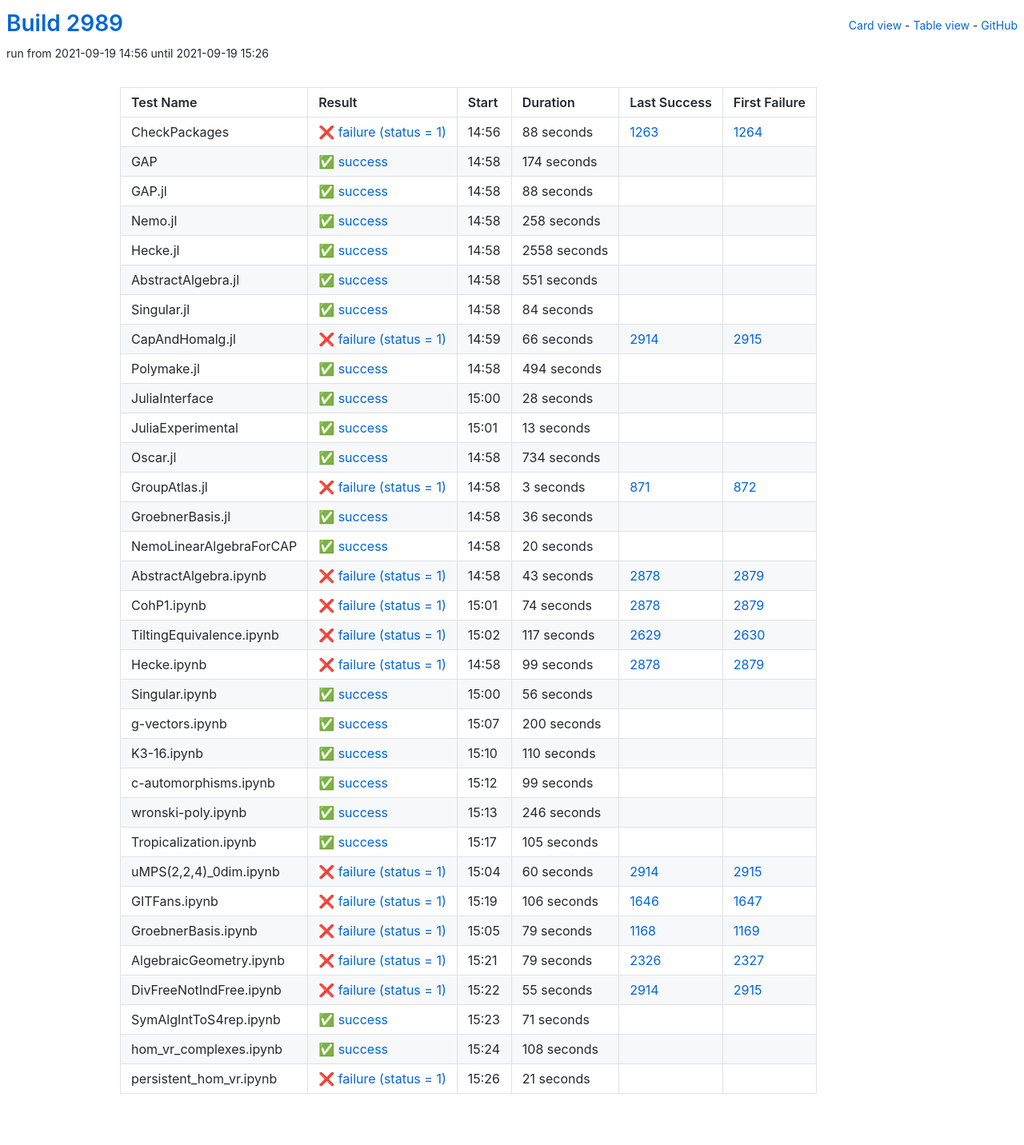
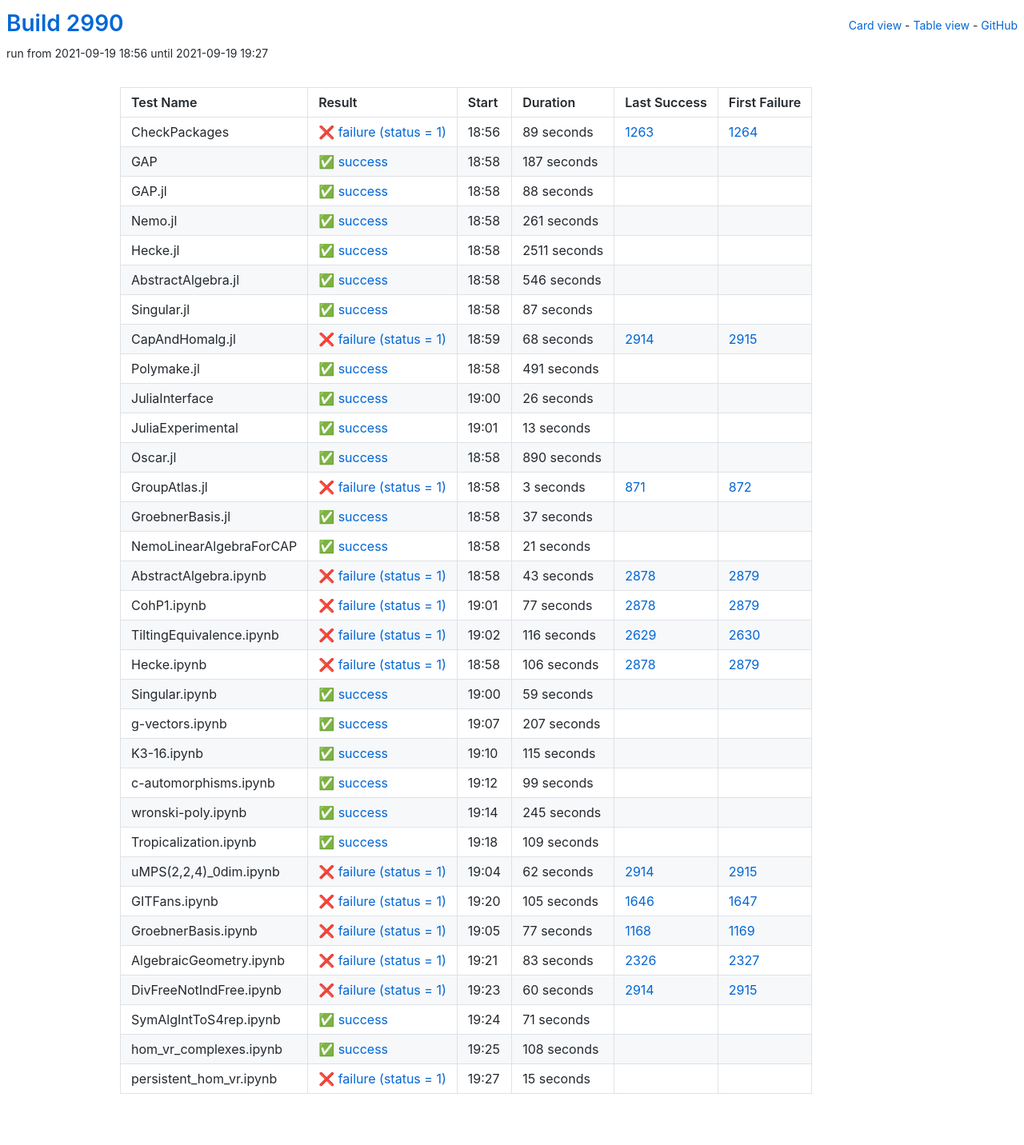
Before and after one commit to oscar-system/oscar-ci-status-stable, a Jekyll site: the page built from table.html, in a window 1280 px wide. Shown: the whole page at 80% size. Built offline with Jekyll 4.4.1, drawn with Linux system fonts in a browser that asks for light colours.

Commit message:
Build #2990

```diff
--- a/_data/ci.yml
+++ b/_data/ci.yml
@@ -1,6 +1,6 @@
 ---
-build: 2989
-build_url: https://oscarci.mathematik.uni-kl.de/job/oscar-stable/2989/
+build: 2990
+build_url: https://oscarci.mathematik.uni-kl.de/job/oscar-stable/2990/
 job: oscar-stable
 organization: oscar-system
 repo: oscar-ci-status-stable
@@ -8,32 +8,32 @@ repourl: https://github.com/oscar-system/oscar-ci-status-stable
 tests:
 - name: CheckPackages
   id: checkpackages
-  log: https://oscarci.mathematik.uni-kl.de/job/oscar-stable/2989/artifact/logs/build-2989/CheckPackages.log
-  start: 2021-09-19 14:56
+  log: https://oscarci.mathematik.uni-kl.de/job/oscar-stable/2990/artifact/logs/build-2990/CheckPackages.log
+  start: 2021-09-19 18:56
   success: false
   exitcode: 1
   status: failure
-  duration: 88
+  duration: 89
   last_success: 1263
   last_success_url: https://oscarci.mathematik.uni-kl.de/job/oscar-stable/1263/
   first_failure: 1264
   first_failure_url: https://oscarci.mathematik.uni-kl.de/job/oscar-stable/1264/
 - name: GAP
   id: gap
-  log: https://oscarci.mathematik.uni-kl.de/job/oscar-stable/2989/artifact/logs/build-2989/GAP.log
-  start: 2021-09-19 14:58
+  log: https://oscarci.mathematik.uni-kl.de/job/oscar-stable/2990/artifact/logs/build-2990/GAP.log
+  start: 2021-09-19 18:58
   success: true
   exitcode: 0
   status: success
-  duration: 174
+  duration: 187
   last_success: false
   last_success_url:
   first_failure: false
   first_failure_url:
 - name: GAP.jl
   id: gap-jl
-  log: https://oscarci.mathematik.uni-kl.de/job/oscar-stable/2989/artifact/logs/build-2989/GAP.jl.log
-  start: 2021-09-19 14:58
+  log: https://oscarci.mathematik.uni-kl.de/job/oscar-stable/2990/artifact/logs/build-2990/GAP.jl.log
+  start: 2021-09-19 18:58
   success: true
   exitcode: 0
   status: success
@@ -44,92 +44,92 @@ tests:
   first_failure_url:
 - name: Nemo.jl
   id: nemo-jl
-  log: https://oscarci.mathematik.uni-kl.de/job/oscar-stable/2989/artifact/logs/build-2989/Nemo.jl.log
-  start: 2021-09-19 14:58
+  log: https://oscarci.mathematik.uni-kl.de/job/oscar-stable/2990/artifact/logs/build-2990/Nemo.jl.log
+  start: 2021-09-19 18:58
   success: true
   exitcode: 0
   status: success
-  duration: 258
+  duration: 261
   last_success: false
   last_success_url:
   first_failure: false
   first_failure_url:
 - name: Hecke.jl
   id: hecke-jl
-  log: https://oscarci.mathematik.uni-kl.de/job/oscar-stable/2989/artifact/logs/build-2989/Hecke.jl.log
-  start: 2021-09-19 14:58
+  log: https://oscarci.mathematik.uni-kl.de/job/oscar-stable/2990/artifact/logs/build-2990/Hecke.jl.log
+  start: 2021-09-19 18:58
   success: true
   exitcode: 0
   status: success
-  duration: 2558
+  duration: 2511
   last_success: false
   last_success_url:
   first_failure: false
   first_failure_url:
 - name: AbstractAlgebra.jl
   id: abstractalgebra-jl
-  log: https://oscarci.mathematik.uni-kl.de/job/oscar-stable/2989/artifact/logs/build-2989/AbstractAlgebra.jl.log
-  start: 2021-09-19 14:58
+  log: https://oscarci.mathematik.uni-kl.de/job/oscar-stable/2990/artifact/logs/build-2990/AbstractAlgebra.jl.log
+  start: 2021-09-19 18:58
   success: true
   exitcode: 0
   status: success
-  duration: 551
+  duration: 546
   last_success: false
   last_success_url:
   first_failure: false
   first_failure_url:
 - name: Singular.jl
   id: singular-jl
-  log: https://oscarci.mathematik.uni-kl.de/job/oscar-stable/2989/artifact/logs/build-2989/Singular.jl.log
-  start: 2021-09-19 14:58
+  log: https://oscarci.mathematik.uni-kl.de/job/oscar-stable/2990/artifact/logs/build-2990/Singular.jl.log
+  start: 2021-09-19 18:58
   success: true
   exitcode: 0
   status: success
-  duration: 84
+  duration: 87
   last_success: false
   last_success_url:
   first_failure: false
   first_failure_url:
 - name: CapAndHomalg.jl
   id: capandhomalg-jl
-  log: https://oscarci.mathematik.uni-kl.de/job/oscar-stable/2989/artifact/logs/build-2989/CapAndHomalg.jl.log
-  start: 2021-09-19 14:59
+  log: https://oscarci.mathematik.uni-kl.de/job/oscar-stable/2990/artifact/logs/build-2990/CapAndHomalg.jl.log
+  start: 2021-09-19 18:59
   success: false
   exitcode: 1
   status: failure
-  duration: 66
+  duration: 68
   last_success: 2914
   last_success_url: https://oscarci.mathematik.uni-kl.de/job/oscar-stable/2914/
   first_failure: 2915
   first_failure_url: https://oscarci.mathematik.uni-kl.de/job/oscar-stable/2915/
 - name: Polymake.jl
   id: polymake-jl
-  log: https://oscarci.mathematik.uni-kl.de/job/oscar-stable/2989/artifact/logs/build-2989/Polymake.jl.log
-  start: 2021-09-19 14:58
+  log: https://oscarci.mathematik.uni-kl.de/job/oscar-stable/2990/artifact/logs/build-2990/Polymake.jl.log
+  start: 2021-09-19 18:58
   success: true
   exitcode: 0
   status: success
-  duration: 494
+  duration: 491
   last_success: false
   last_success_url:
   first_failure: false
   first_failure_url:
 - name: JuliaInterface
   id: juliainterface
-  log: https://oscarci.mathematik.uni-kl.de/job/oscar-stable/2989/artifact/logs/build-2989/JuliaInterface.log
-  start: 2021-09-19 15:00
+  log: https://oscarci.mathematik.uni-kl.de/job/oscar-stable/2990/artifact/logs/build-2990/JuliaInterface.log
+  start: 2021-09-19 19:00
   success: true
   exitcode: 0
   status: success
-  duration: 28
+  duration: 26
   last_success: false
   last_success_url:
   first_failure: false
   first_failure_url:
 - name: JuliaExperimental
   id: juliaexperimental
-  log: https://oscarci.mathematik.uni-kl.de/job/oscar-stable/2989/artifact/logs/build-2989/JuliaExperimental.log
-  start: 2021-09-19 15:01
+  log: https://oscarci.mathematik.uni-kl.de/job/oscar-stable/2990/artifact/logs/build-2990/JuliaExperimental.log
+  start: 2021-09-19 19:01
   success: true
   exitcode: 0
   status: success
@@ -140,20 +140,20 @@ tests:
   first_failure_url:
 - name: Oscar.jl
   id: oscar-jl
-  log: https://oscarci.mathematik.uni-kl.de/job/oscar-stable/2989/artifact/logs/build-2989/Oscar.jl.log
-  start: 2021-09-19 14:58
+  log: https://oscarci.mathematik.uni-kl.de/job/oscar-stable/2990/artifact/logs/build-2990/Oscar.jl.log
+  start: 2021-09-19 18:58
   success: true
   exitcode: 0
   status: success
-  duration: 734
+  duration: 890
   last_success: false
   last_success_url:
   first_failure: false
   first_failure_url:
 - name: GroupAtlas.jl
   id: groupatlas-jl
-  log: https://oscarci.mathematik.uni-kl.de/job/oscar-stable/2989/artifact/logs/build-2989/GroupAtlas.jl.log
-  start: 2021-09-19 14:58
+  log: https://oscarci.mathematik.uni-kl.de/job/oscar-stable/2990/artifact/logs/build-2990/GroupAtlas.jl.log
+  start: 2021-09-19 18:58
   success: false
   exitcode: 1
   status: failure
@@ -164,32 +164,32 @@ tests:
   first_failure_url: https://oscarci.mathematik.uni-kl.de/job/oscar-stable/872/
 - name: GroebnerBasis.jl
   id: groebnerbasis-jl
-  log: https://oscarci.mathematik.uni-kl.de/job/oscar-stable/2989/artifact/logs/build-2989/GroebnerBasis.jl.log
-  start: 2021-09-19 14:58
+  log: https://oscarci.mathematik.uni-kl.de/job/oscar-stable/2990/artifact/logs/build-2990/GroebnerBasis.jl.log
+  start: 2021-09-19 18:58
   success: true
   exitcode: 0
   status: success
-  duration: 36
+  duration: 37
   last_success: false
   last_success_url:
   first_failure: false
   first_failure_url:
 - name: NemoLinearAlgebraForCAP
   id: nemolinearalgebraforcap
-  log: https://oscarci.mathematik.uni-kl.de/job/oscar-stable/2989/artifact/logs/build-2989/NemoLinearAlgebraForCAP.log
-  start: 2021-09-19 14:58
+  log: https://oscarci.mathematik.uni-kl.de/job/oscar-stable/2990/artifact/logs/build-2990/NemoLinearAlgebraForCAP.log
+  start: 2021-09-19 18:58
   success: true
   exitcode: 0
   status: success
-  duration: 20
+  duration: 21
   last_success: false
   last_success_url:
   first_failure: false
   first_failure_url:
 - name: AbstractAlgebra.ipynb
   id: abstractalgebra-ipynb
-  log: https://oscarci.mathematik.uni-kl.de/job/oscar-stable/2989/artifact/logs/build-2989/AbstractAlgebra.ipynb.log
-  start: 2021-09-19 14:58
+  log: https://oscarci.mathematik.uni-kl.de/job/oscar-stable/2990/artifact/logs/build-2990/AbstractAlgebra.ipynb.log
+  start: 2021-09-19 18:58
   success: false
   exitcode: 1
   status: failure
@@ -200,80 +200,80 @@ tests:
   first_failure_url: https://oscarci.mathematik.uni-kl.de/job/oscar-stable/2879/
 - name: CohP1.ipynb
   id: cohp1-ipynb
-  log: https://oscarci.mathematik.uni-kl.de/job/oscar-stable/2989/artifact/logs/build-2989/CohP1.ipynb.log
-  start: 2021-09-19 15:01
+  log: https://oscarci.mathematik.uni-kl.de/job/oscar-stable/2990/artifact/logs/build-2990/CohP1.ipynb.log
+  start: 2021-09-19 19:01
   success: false
   exitcode: 1
   status: failure
-  duration: 74
+  duration: 77
   last_success: 2878
   last_success_url: https://oscarci.mathematik.uni-kl.de/job/oscar-stable/2878/
   first_failure: 2879
   first_failure_url: https://oscarci.mathematik.uni-kl.de/job/oscar-stable/2879/
 - name: TiltingEquivalence.ipynb
   id: tiltingequivalence-ipynb
-  log: https://oscarci.mathematik.uni-kl.de/job/oscar-stable/2989/artifact/logs/build-2989/TiltingEquivalence.ipynb.log
-  start: 2021-09-19 15:02
+  log: https://oscarci.mathematik.uni-kl.de/job/oscar-stable/2990/artifact/logs/build-2990/TiltingEquivalence.ipynb.log
+  start: 2021-09-19 19:02
   success: false
   exitcode: 1
   status: failure
-  duration: 117
+  duration: 116
   last_success: 2629
   last_success_url: https://oscarci.mathematik.uni-kl.de/job/oscar-stable/2629/
   first_failure: 2630
   first_failure_url: https://oscarci.mathematik.uni-kl.de/job/oscar-stable/2630/
 - name: Hecke.ipynb
   id: hecke-ipynb
-  log: https://oscarci.mathematik.uni-kl.de/job/oscar-stable/2989/artifact/logs/build-2989/Hecke.ipynb.log
-  start: 2021-09-19 14:58
+  log: https://oscarci.mathematik.uni-kl.de/job/oscar-stable/2990/artifact/logs/build-2990/Hecke.ipynb.log
+  start: 2021-09-19 18:58
   success: false
   exitcode: 1
   status: failure
-  duration: 99
+  duration: 106
   last_success: 2878
   last_success_url: https://oscarci.mathematik.uni-kl.de/job/oscar-stable/2878/
   first_failure: 2879
   first_failure_url: https://oscarci.mathematik.uni-kl.de/job/oscar-stable/2879/
 - name: Singular.ipynb
   id: singular-ipynb
-  log: https://oscarci.mathematik.uni-kl.de/job/oscar-stable/2989/artifact/logs/build-2989/Singular.ipynb.log
-  start: 2021-09-19 15:00
+  log: https://oscarci.mathematik.uni-kl.de/job/oscar-stable/2990/artifact/logs/build-2990/Singular.ipynb.log
+  start: 2021-09-19 19:00
   success: true
   exitcode: 0
   status: success
-  duration: 56
+  duration: 59
   last_success: false
   last_success_url:
   first_failure: false
   first_failure_url:
 - name: g-vectors.ipynb
   id: g-vectors-ipynb
-  log: https://oscarci.mathematik.uni-kl.de/job/oscar-stable/2989/artifact/logs/build-2989/g-vectors.ipynb.log
-  start: 2021-09-19 15:07
+  log: https://oscarci.mathematik.uni-kl.de/job/oscar-stable/2990/artifact/logs/build-2990/g-vectors.ipynb.log
+  start: 2021-09-19 19:07
   success: true
   exitcode: 0
   status: success
-  duration: 200
+  duration: 207
   last_success: false
   last_success_url:
   first_failure: false
   first_failure_url:
 - name: K3-16.ipynb
   id: k3-16-ipynb
-  log: https://oscarci.mathematik.uni-kl.de/job/oscar-stable/2989/artifact/logs/build-2989/K3-16.ipynb.log
-  start: 2021-09-19 15:10
+  log: https://oscarci.mathematik.uni-kl.de/job/oscar-stable/2990/artifact/logs/build-2990/K3-16.ipynb.log
+  start: 2021-09-19 19:10
   success: true
   exitcode: 0
   status: success
-  duration: 110
+  duration: 115
   last_success: false
   last_success_url:
   first_failure: false
   first_failure_url:
 - name: c-automorphisms.ipynb
   id: c-automorphisms-ipynb
-  log: https://oscarci.mathematik.uni-kl.de/job/oscar-stable/2989/artifact/logs/build-2989/c-automorphisms.ipynb.log
-  start: 2021-09-19 15:12
+  log: https://oscarci.mathematik.uni-kl.de/job/oscar-stable/2990/artifact/logs/build-2990/c-automorphisms.ipynb.log
+  start: 2021-09-19 19:12
   success: true
   exitcode: 0
   status: success
@@ -284,32 +284,80 @@ tests:
   first_failure_url:
 - name: wronski-poly.ipynb
   id: wronski-poly-ipynb
-  log: https://oscarci.mathematik.uni-kl.de/job/oscar-stable/2989/artifact/logs/build-2989/wronski-poly.ipynb.log
-  start: 2021-09-19 15:13
+  log: https://oscarci.mathematik.uni-kl.de/job/oscar-stable/2990/artifact/logs/build-2990/wronski-poly.ipynb.log
+  start: 2021-09-19 19:14
   success: true
   exitcode: 0
   status: success
-  duration: 246
+  duration: 245
   last_success: false
   last_success_url:
   first_failure: false
   first_failure_url:
 - name: Tropicalization.ipynb
   id: tropicalization-ipynb
-  log: https://oscarci.mathematik.uni-kl.de/job/oscar-stable/2989/artifact/logs/build-2989/Tropicalization.ipynb.log
-  start: 2021-09-19 15:17
+  log: https://oscarci.mathematik.uni-kl.de/job/oscar-stable/2990/artifact/logs/build-2990/Tropicalization.ipynb.log
+  start: 2021-09-19 19:18
   success: true
   exitcode: 0
   status: success
-  duration: 105
+  duration: 109
   last_success: false
   last_success_url:
   first_failure: false
   first_failure_url:
 - name: uMPS(2,2,4)_0dim.ipynb
   id: umps-2-2-4-0dim-ipynb
-  log: https://oscarci.mathematik.uni-kl.de/job/oscar-stable/2989/artifact/logs/build-2989/uMPS-2-2-4-_0dim.ipynb.log
-  start: 2021-09-19 15:04
+  log: https://oscarci.mathematik.uni-kl.de/job/oscar-stable/2990/artifact/logs/build-2990/uMPS-2-2-4-_0dim.ipynb.log
+  start: 2021-09-19 19:04
+  success: false
+  exitcode: 1
+  status: failure
+  duration: 62
+  last_success: 2914
+  last_success_url: https://oscarci.mathematik.uni-kl.de/job/oscar-stable/2914/
+  first_failure: 2915
+  first_failure_url: https://oscarci.mathematik.uni-kl.de/job/oscar-stable/2915/
+- name: GITFans.ipynb
+  id: gitfans-ipynb
+  log: https://oscarci.mathematik.uni-kl.de/job/oscar-stable/2990/artifact/logs/build-2990/GITFans.ipynb.log
+  start: 2021-09-19 19:20
+  success: false
+  exitcode: 1
+  status: failure
+  duration: 105
+  last_success: 1646
+  last_success_url: https://oscarci.mathematik.uni-kl.de/job/oscar-stable/1646/
+  first_failure: 1647
+  first_failure_url: https://oscarci.mathematik.uni-kl.de/job/oscar-stable/1647/
+- name: GroebnerBasis.ipynb
+  id: groebnerbasis-ipynb
+  log: https://oscarci.mathematik.uni-kl.de/job/oscar-stable/2990/artifact/logs/build-2990/GroebnerBasis.ipynb.log
+  start: 2021-09-19 19:05
+  success: false
+  exitcode: 1
+  status: failure
+  duration: 77
+  last_success: 1168
+  last_success_url: https://oscarci.mathematik.uni-kl.de/job/oscar-stable/1168/
+  first_failure: 1169
+  first_failure_url: https://oscarci.mathematik.uni-kl.de/job/oscar-stable/1169/
+- name: AlgebraicGeometry.ipynb
+  id: algebraicgeometry-ipynb
+  log: https://oscarci.mathematik.uni-kl.de/job/oscar-stable/2990/artifact/logs/build-2990/AlgebraicGeometry.ipynb.log
+  start: 2021-09-19 19:21
+  success: false
+  exitcode: 1
+  status: failure
+  duration: 83
+  last_success: 2326
+  last_success_url: https://oscarci.mathematik.uni-kl.de/job/oscar-stable/2326/
+  first_failure: 2327
+  first_failure_url: https://oscarci.mathematik.uni-kl.de/job/oscar-stable/2327/
+- name: DivFreeNotIndFree.ipynb
+  id: divfreenotindfree-ipynb
+  log: https://oscarci.mathematik.uni-kl.de/job/oscar-stable/2990/artifact/logs/build-2990/DivFreeNotIndFree.ipynb.log
+  start: 2021-09-19 19:23
   success: false
   exitcode: 1
   status: failure
@@ -318,58 +366,10 @@ tests:
   last_success_url: https://oscarci.mathematik.uni-kl.de/job/oscar-stable/2914/
   first_failure: 2915
   first_failure_url: https://oscarci.mathematik.uni-kl.de/job/oscar-stable/2915/
-- name: GITFans.ipynb
-  id: gitfans-ipynb
-  log: https://oscarci.mathematik.uni-kl.de/job/oscar-stable/2989/artifact/logs/build-2989/GITFans.ipynb.log
-  start: 2021-09-19 15:19
-  success: false
-  exitcode: 1
-  status: failure
-  duration: 106
-  last_success: 1646
-  last_success_url: https://oscarci.mathematik.uni-kl.de/job/oscar-stable/1646/
-  first_failure: 1647
-  first_failure_url: https://oscarci.mathematik.uni-kl.de/job/oscar-stable/1647/
-- name: GroebnerBasis.ipynb
-  id: groebnerbasis-ipynb
-  log: https://oscarci.mathematik.uni-kl.de/job/oscar-stable/2989/artifact/logs/build-2989/GroebnerBasis.ipynb.log
-  start: 2021-09-19 15:05
-  success: false
-  exitcode: 1
-  status: failure
-  duration: 79
-  last_success: 1168
-  last_success_url: https://oscarci.mathematik.uni-kl.de/job/oscar-stable/1168/
-  first_failure: 1169
-  first_failure_url: https://oscarci.mathematik.uni-kl.de/job/oscar-stable/1169/
-- name: AlgebraicGeometry.ipynb
-  id: algebraicgeometry-ipynb
-  log: https://oscarci.mathematik.uni-kl.de/job/oscar-stable/2989/artifact/logs/build-2989/AlgebraicGeometry.ipynb.log
-  start: 2021-09-19 15:21
-  success: false
-  exitcode: 1
-  status: failure
-  duration: 79
-  last_success: 2326
-  last_success_url: https://oscarci.mathematik.uni-kl.de/job/oscar-stable/2326/
-  first_failure: 2327
-  first_failure_url: https://oscarci.mathematik.uni-kl.de/job/oscar-stable/2327/
-- name: DivFreeNotIndFree.ipynb
-  id: divfreenotindfree-ipynb
-  log: https://oscarci.mathematik.uni-kl.de/job/oscar-stable/2989/artifact/logs/build-2989/DivFreeNotIndFree.ipynb.log
-  start: 2021-09-19 15:22
-  success: false
-  exitcode: 1
-  status: failure
-  duration: 55
-  last_success: 2914
-  last_success_url: https://oscarci.mathematik.uni-kl.de/job/oscar-stable/2914/
-  first_failure: 2915
-  first_failure_url: https://oscarci.mathematik.uni-kl.de/job/oscar-stable/2915/
 - name: SymAlgIntToS4rep.ipynb
   id: symalginttos4rep-ipynb
-  log: https://oscarci.mathematik.uni-kl.de/job/oscar-stable/2989/artifact/logs/build-2989/SymAlgIntToS4rep.ipynb.log
-  start: 2021-09-19 15:23
+  log: https://oscarci.mathematik.uni-kl.de/job/oscar-stable/2990/artifact/logs/build-2990/SymAlgIntToS4rep.ipynb.log
+  start: 2021-09-19 19:24
   success: true
   exitcode: 0
   status: success
@@ -380,8 +380,8 @@ tests:
   first_failure_url:
 - name: hom_vr_complexes.ipynb
   id: hom-vr-complexes-ipynb
-  log: https://oscarci.mathematik.uni-kl.de/job/oscar-stable/2989/artifact/logs/build-2989/hom_vr_complexes.ipynb.log
-  start: 2021-09-19 15:24
+  log: https://oscarci.mathematik.uni-kl.de/job/oscar-stable/2990/artifact/logs/build-2990/hom_vr_complexes.ipynb.log
+  start: 2021-09-19 19:25
   success: true
   exitcode: 0
   status: success
@@ -392,12 +392,12 @@ tests:
   first_failure_url:
 - name: persistent_hom_vr.ipynb
   id: persistent-hom-vr-ipynb
-  log: https://oscarci.mathematik.uni-kl.de/job/oscar-stable/2989/artifact/logs/build-2989/persistent_hom_vr.ipynb.log
-  start: 2021-09-19 15:26
+  log: https://oscarci.mathematik.uni-kl.de/job/oscar-stable/2990/artifact/logs/build-2990/persistent_hom_vr.ipynb.log
+  start: 2021-09-19 19:27
   success: false
   exitcode: 1
   status: failure
-  duration: 21
+  duration: 15
   last_success: false
   last_success_url:
   first_failure: false
```
Also changed, not shown: README.md.
